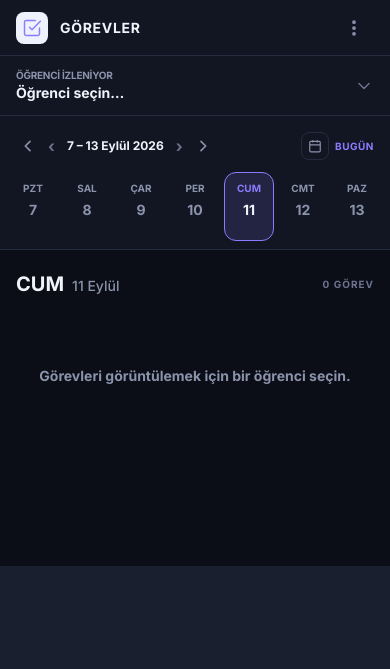
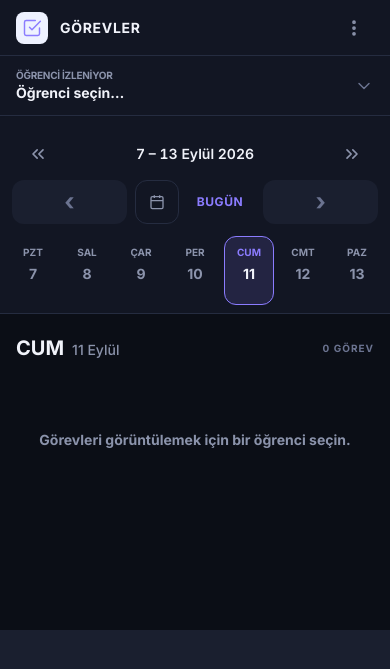
Before and after one commit to dr-aliko/das, a Django app: template templates/coach/tasks/hafta.html in a window 390 px wide. Shown: the top 669 px of the page. Run offline with Django 3.2, Linux system fonts and the light colour scheme; the template is opened without the code that fills it, so the values that code supplies are empty; parts of the project's set-up code (start-up, migrations or seed data) failed here and were passed over; some libraries are stand-ins or nearby versions.

Commit message:
feat: mobile nav redesign (2-row day/week controls)

```diff
--- a/templates/coach/tasks/hafta.html
+++ b/templates/coach/tasks/hafta.html
@@ -78,26 +78,34 @@
 
   {# Week strip #}
   <div class="bg-[var(--surface-1)] pt-4 pb-2 border-b border-[var(--border)]">
-    <div class="px-4 mb-3 flex items-center justify-between gap-1">
-      <div class="flex items-center gap-0.5 min-w-0">
+    {# Row 1: week navigation #}
+    <div class="flex items-center justify-between px-4 mb-1">
       <button @click="prevWeek()" title="Önceki hafta"
-                class="shrink-0 p-1 text-[var(--muted)] active:scale-90 transition-transform">
-          <svg class="w-4 h-4" fill="none" stroke="currentColor" viewBox="0 0 24 24">
-            <path stroke-linecap="round" stroke-linejoin="round" stroke-width="2.5" d="M15 19l-7-7 7-7"/>
+              class="w-11 h-11 flex items-center justify-center rounded-xl
+                     text-[var(--muted)] active:bg-[var(--surface-2)] active:scale-95 transition-all">
+        <svg class="w-5 h-5" fill="none" stroke="currentColor" stroke-width="2" stroke-linecap="round" stroke-linejoin="round" viewBox="0 0 24 24">
+          <polyline points="11 17 6 12 11 7"/><polyline points="18 17 13 12 18 7"/>
         </svg>
       </button>
-        <button @click="prevDay()" title="Önceki gün"
-                class="shrink-0 px-1.5 py-0.5 text-[var(--muted-2)] text-base font-bold leading-none rounded active:scale-90 transition-transform">‹</button>
-        <span class="text-xs font-bold text-[var(--heading)] truncate px-1" x-text="weekLabel"></span>
-        <button @click="nextDay()" title="Sonraki gün"
-                class="shrink-0 px-1.5 py-0.5 text-[var(--muted-2)] text-base font-bold leading-none rounded active:scale-90 transition-transform">›</button>
+      <span class="text-sm font-semibold text-[var(--heading)] select-none tabular-nums"
+            x-text="weekLabel"></span>
       <button @click="nextWeek()" title="Sonraki hafta"
-                class="shrink-0 p-1 text-[var(--muted)] active:scale-90 transition-transform">
-          <svg class="w-4 h-4" fill="none" stroke="currentColor" viewBox="0 0 24 24">
-            <path stroke-linecap="round" stroke-linejoin="round" stroke-width="2.5" d="M9 5l7 7-7 7"/>
+              class="w-11 h-11 flex items-center justify-center rounded-xl
+                     text-[var(--muted)] active:bg-[var(--surface-2)] active:scale-95 transition-all">
+        <svg class="w-5 h-5" fill="none" stroke="currentColor" stroke-width="2" stroke-linecap="round" stroke-linejoin="round" viewBox="0 0 24 24">
+          <polyline points="13 17 18 12 13 7"/><polyline points="6 17 11 12 6 7"/>
         </svg>
       </button>
     </div>
+
+    {# Row 2: day navigation + date picker + today #}
+    <div class="flex items-center gap-2 px-3 mb-3">
+      <button @click="prevDay()" title="Önceki gün"
+              class="flex-1 h-11 flex items-center justify-center rounded-xl
+                     bg-[var(--surface-2)] text-[var(--muted-2)] text-2xl font-bold leading-none
+                     active:bg-[var(--surface-3)] active:scale-95 transition-all">
+        ‹
+      </button>
       <div class="flex items-center gap-1.5 shrink-0">
         <input type="date"
                @change="goToDate($event.target.value)"
@@ -107,18 +115,26 @@
                style="color-scheme:dark"
                x-ref="mobileDatePicker">
         <button @click="$refs.mobileDatePicker.showPicker ? $refs.mobileDatePicker.showPicker() : $refs.mobileDatePicker.click()"
-                class="w-7 h-7 flex items-center justify-center rounded-lg border border-[var(--border)] text-[var(--muted)] active:scale-90 transition-transform"
+                class="w-11 h-11 flex items-center justify-center rounded-xl border border-[var(--border)]
+                       text-[var(--muted)] active:bg-[var(--surface-2)] active:scale-95 transition-all"
                 title="Tarihe git">
-          <svg class="w-3.5 h-3.5" fill="none" stroke="currentColor" stroke-width="2" viewBox="0 0 24 24">
+          <svg class="w-4 h-4" fill="none" stroke="currentColor" stroke-width="2" viewBox="0 0 24 24">
             <rect x="3" y="4" width="18" height="18" rx="2"/>
             <path d="M16 2v4M8 2v4M3 10h18"/>
           </svg>
         </button>
         <button @click="goToday()"
-                class="text-[10px] font-bold text-[var(--primary)] uppercase tracking-wider active:scale-95 transition-transform">
+                class="h-11 px-3 rounded-xl text-xs font-bold text-[var(--primary)] uppercase tracking-wider
+                       active:bg-[var(--primary-tint)] active:scale-95 transition-all">
           Bugün
         </button>
       </div>
+      <button @click="nextDay()" title="Sonraki gün"
+              class="flex-1 h-11 flex items-center justify-center rounded-xl
+                     bg-[var(--surface-2)] text-[var(--muted-2)] text-2xl font-bold leading-none
+                     active:bg-[var(--surface-3)] active:scale-95 transition-all">
+        ›
+      </button>
     </div>
 
     <div class="flex justify-between px-2 gap-1" style="overflow-x:auto;-ms-overflow-style:none;scrollbar-width:none;">
```
Also changed, not shown: templates/student/tasks/hafta.html (+32 -16 lines), .claude/settings.local.json. Lines whose indentation alone changed are shown as unchanged.
